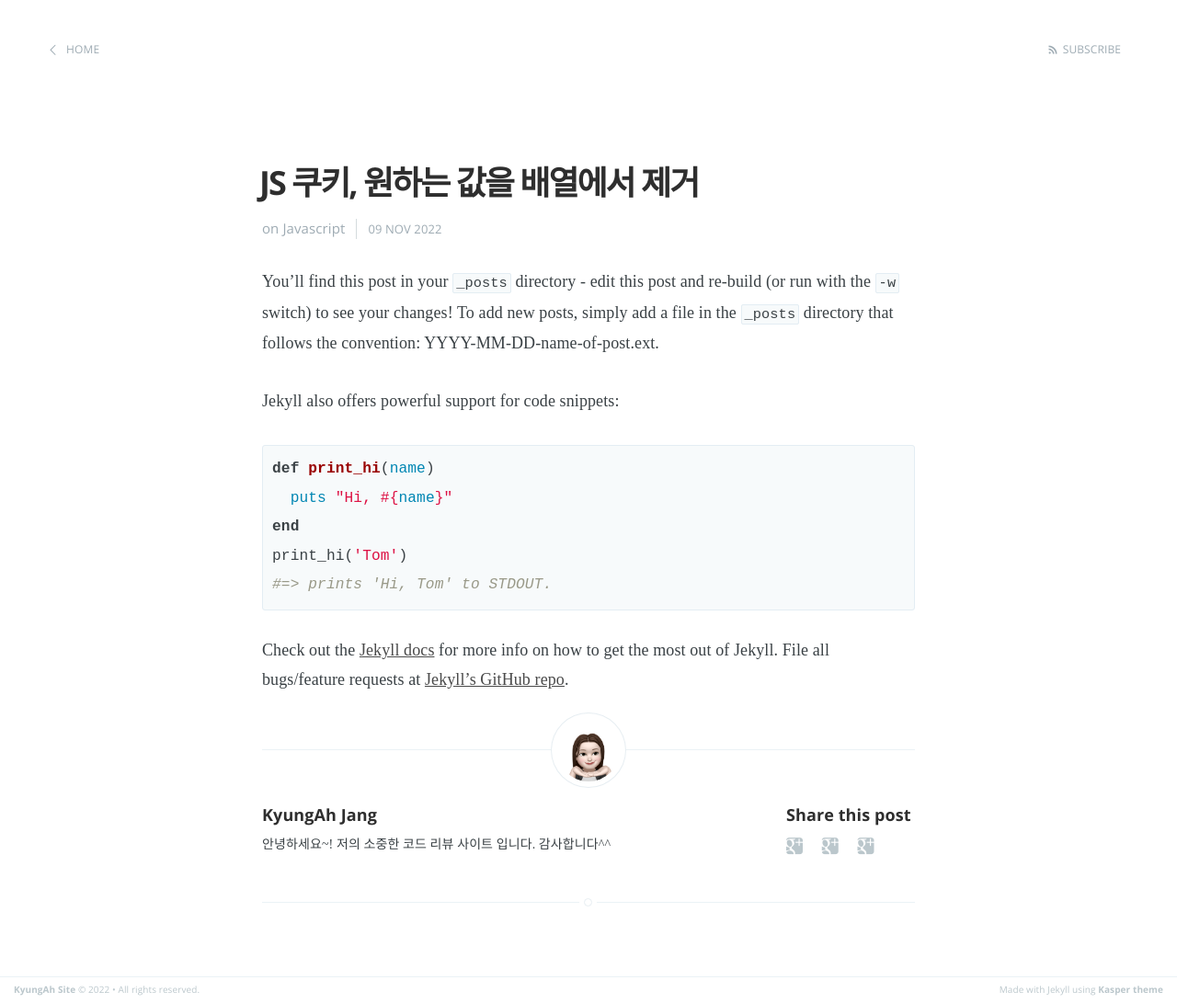
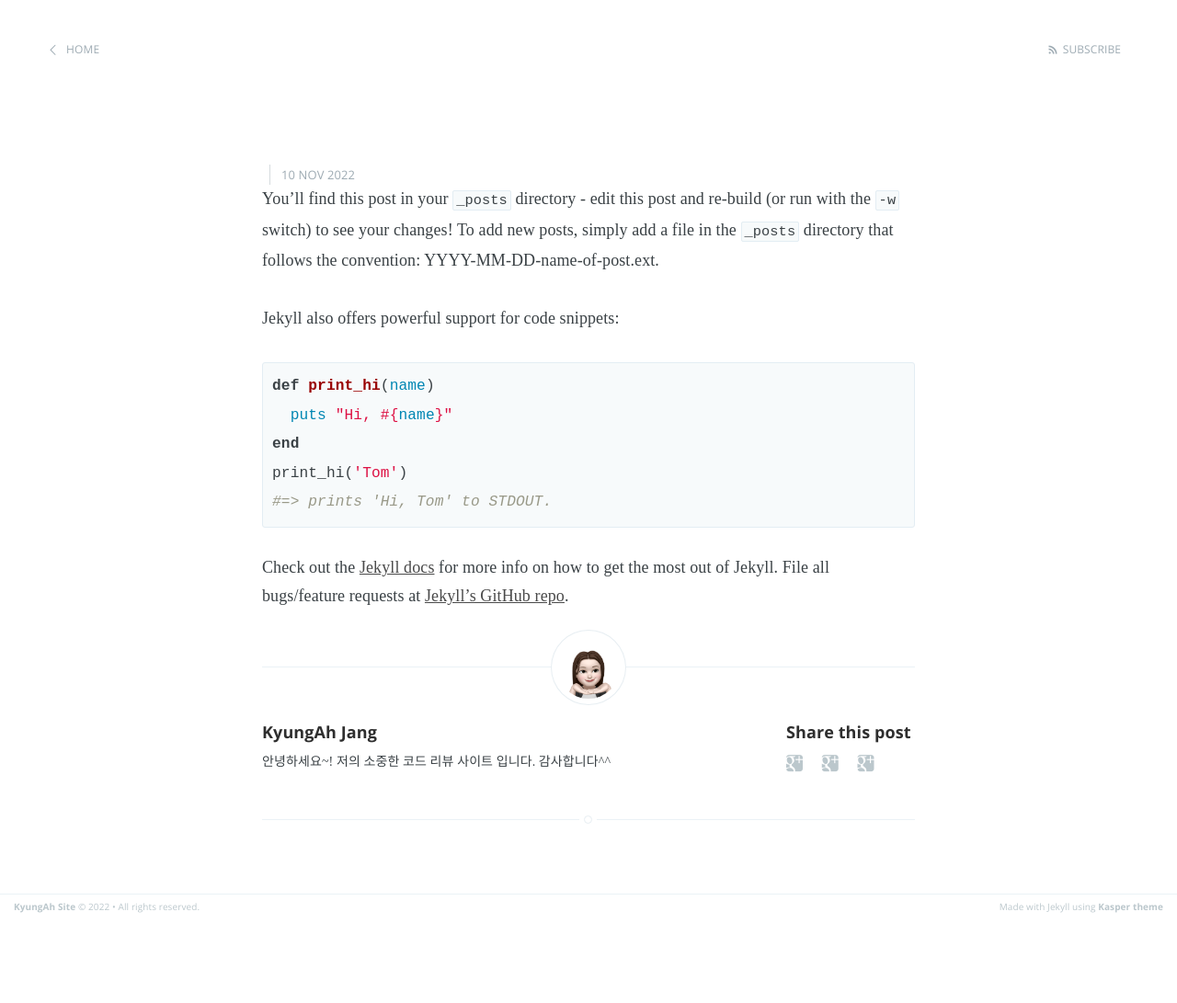
Before and after one commit to kajang93/kajang93.github.io, a Jekyll site: the page built from _posts/2022-11-09-Welcome-to-jekyll.markdown, in a window 1280 px wide. Shown: the whole page at 92% size. Built offline with Jekyll 4.4.1, drawn with Linux system fonts in a browser that asks for light colours; our own code applies the rules of GitHub Pages for plain Markdown files; after the commit the page ends 1001 px from its top, so only the background shows below that; some of the changed lines change nothing that is shown.

Commit message:
커밋12

```diff
--- a/_posts/2022-11-09-Welcome-to-jekyll.markdown
+++ b/_posts/2022-11-09-Welcome-to-jekyll.markdown
@@ -1,11 +1,9 @@
 ---
 layout: post
 title:  "JS 쿠키, 원하는 값을 배열에서 제거"
-date:   2022-11-09 13:29:00
+date:   2022-11-09 13:29:00 {{page.last_modified_at | date: '%Y, %b %d'}}
 categories: Javascript
 ---
-
-<div class="page-date"><span>{{page.last_modified_at | date: '%Y, %b %d'}}&nbsp;&nbsp;&nbsp;&nbsp;</span></div>
 
 You'll find this post in your `_posts` directory - edit this post and re-build (or run with the `-w` switch) to see your changes!
 To add new posts, simply add a file in the `_posts` directory that follows the convention: YYYY-MM-DD-name-of-post.ext.
```
